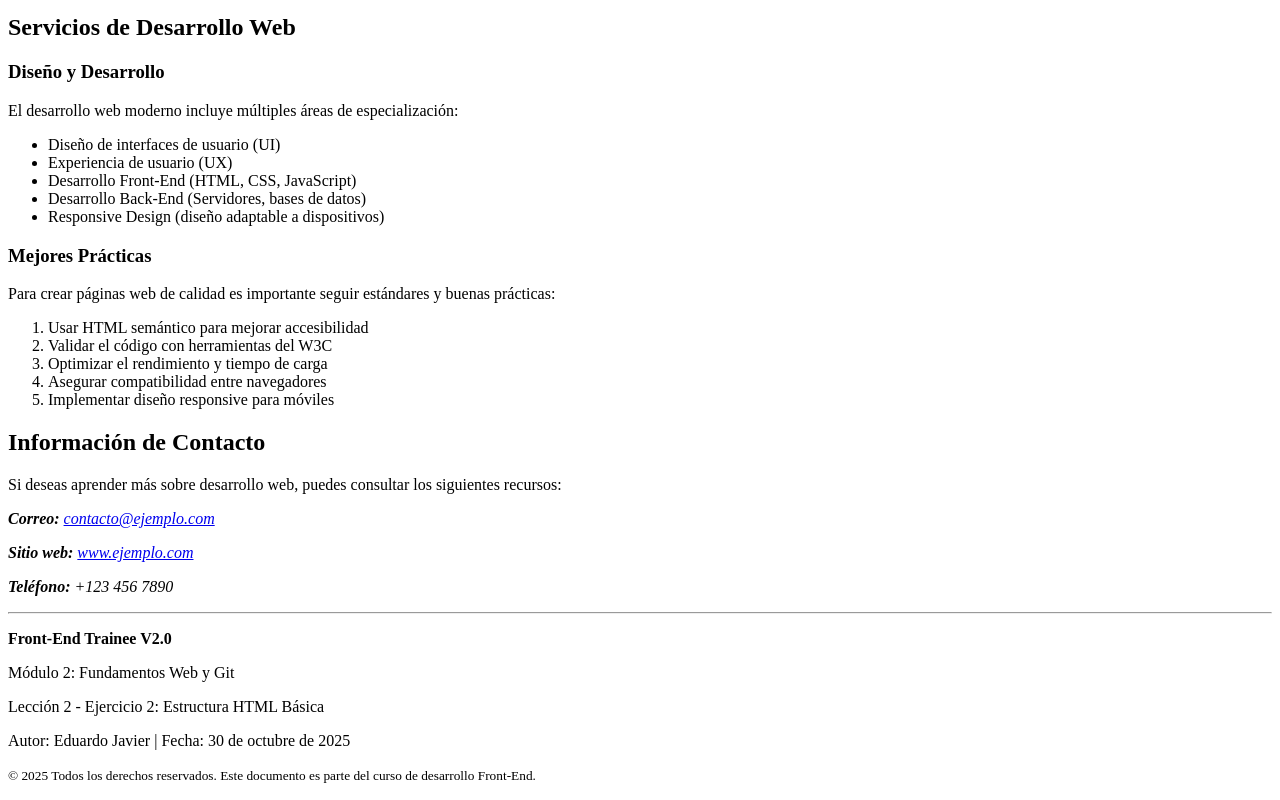
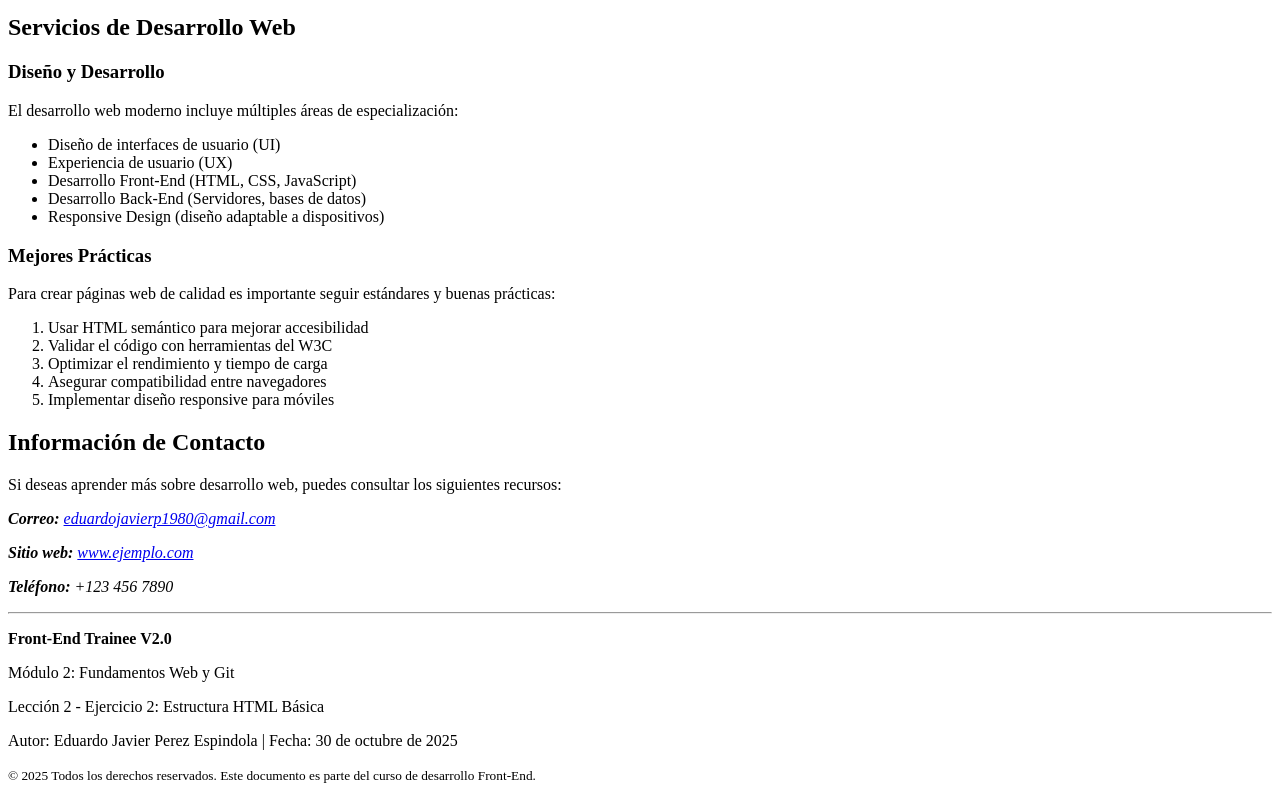
Before and after one commit to EduardoJavier45/front-end-trainee-v2-0, a plain HTML site: page M2_Fundamentos_Web_y_Git/01_HTML_Semantico/actividad_m2_L2/actividad_m2_L3.html in a window 1280 px wide. Shown: the part 588-1388 px from the top of the page. Drawn offline with Linux system fonts and the light colour scheme.

```diff
--- a/M2_Fundamentos_Web_y_Git/01_HTML_Semantico/actividad_m2_L2/actividad_m2_L3.html
+++ b/M2_Fundamentos_Web_y_Git/01_HTML_Semantico/actividad_m2_L2/actividad_m2_L3.html
@@ -98,7 +98,9 @@
         <address>
           <p>
             <strong>Correo:</strong>
-            <a href="mailto:contacto@ejemplo.com">contacto@ejemplo.com</a>
+            <a href="mailto:eduardojavierp1980@gmail.com"
+              >eduardojavierp1980@gmail.com</a
+            >
           </p>
           <p>
             <strong>Sitio web:</strong>
@@ -115,7 +117,9 @@
       <p><strong>Front-End Trainee V2.0</strong></p>
       <p>Módulo 2: Fundamentos Web y Git</p>
       <p>Lección 2 - Ejercicio 2: Estructura HTML Básica</p>
-      <p>Autor: Eduardo Javier | Fecha: 30 de octubre de 2025</p>
+      <p>
+        Autor: Eduardo Javier Perez Espindola | Fecha: 30 de octubre de 2025
+      </p>
       <p>
         <small>
           &copy; 2025 Todos los derechos reservados. Este documento es parte del
```
Also changed, not shown: M2_Fundamentos_Web_y_Git/01_HTML_Semantico/actividad_m2_L3/assets/img/desarrollo-web.jpg (added), 2 other files.
